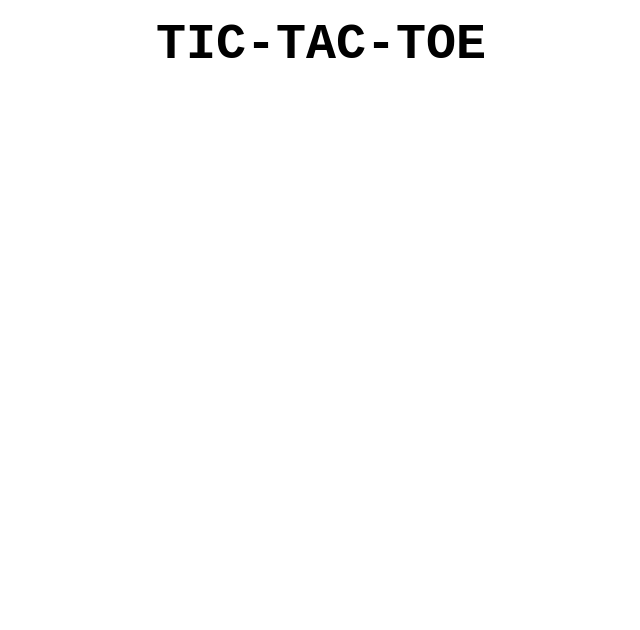
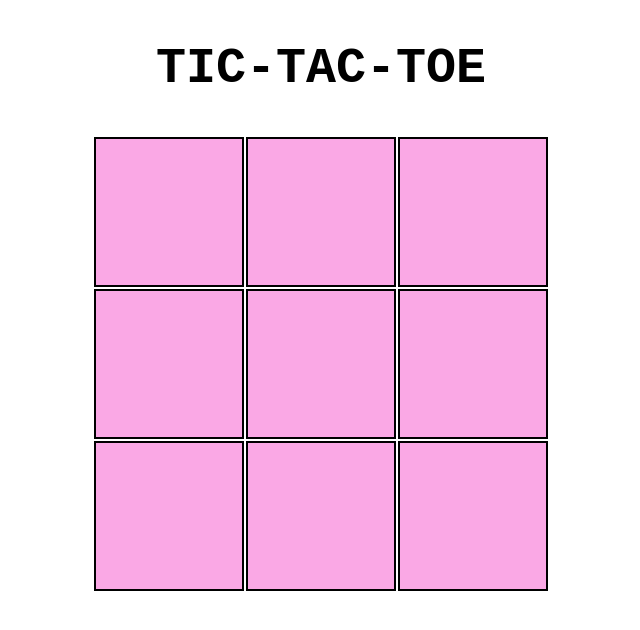
Before and after one commit to chrisjk02/tic-tac-toe, a plain HTML site: page index.html in a window 1280 px wide. Shown: the whole page, without its empty margins (319-959 px from the left). Drawn offline with Linux system fonts and the light colour scheme.

Commit message:
Adjust container classes and sizes

```diff
--- a/index.html
+++ b/index.html
@@ -10,9 +10,25 @@
 </head>
 
 <body>
-    <section class="container content-grid">
-        <div class="section-title section-margin">TIC-TAC-TOE</div>
-    </section>
+    <header class="container margin-t">
+        <div class="section-title place-center">TIC-TAC-TOE</div>
+    </header>
+
+    <main class="container margin-t">
+        <div class="board place-center">
+            <div class="board--cell" data-row="0" data-col="0"></div>
+            <div class="board--cell" data-row="0" data-col="1"></div>
+            <div class="board--cell" data-row="0" data-col="2"></div>
+
+            <div class="board--cell" data-row="1" data-col="0"></div>
+            <div class="board--cell" data-row="1" data-col="1"></div>
+            <div class="board--cell" data-row="1" data-col="2"></div>
+
+            <div class="board--cell" data-row="2" data-col="0"></div>
+            <div class="board--cell" data-row="2" data-col="1"></div>
+            <div class="board--cell" data-row="2" data-col="2"></div>
+        </div>
+    </main>
 </body>
 
 </html>
--- a/styles.css
+++ b/styles.css
@@ -1,47 +1,18 @@
-.content-grid {
-    --padding-inline: 1rem;
-    --content-max-width: 900px;
-    --breakout-max-width: 1200px;
-
-    --breakout-size: calc((var(--breakout-max-width) - var(--content-max-width)) / 2);
-
-    display: grid;
-    grid-template-columns:
-        [full-width-start] minmax(var(--padding-inline), 1fr) [breakout-start] minmax(0, var(--breakout-size)) [content-start] min(100% - (var(--padding-inline) * 2),
-            var(--content-max-width)) [content-end] minmax(0, var(--breakout-size)) [breakout-end] minmax(var(--padding-inline), 1fr) [full-width-end];
-    place-items: center;
+.container {
+    width: min(90%, 100vw);
+    margin-inline: auto;
 }
 
-.content-grid> :not(.breakout, .full-width),
-.full-width> :not(.breakout, .full-width) {
-    grid-column: content;
-}
-
-.content-grid>.breakout {
-    grid-column: breakout;
-}
-
-.content-grid>.full-width {
-    grid-column: full-width;
-
-    display: grid;
-    grid-template-columns: inherit;
-}
-
-img.full-width {
-    width: 100%;
-    max-height: 45vh;
-    object-fit: cover;
+.place-center {
+    display: flex;
+    justify-content: center;
+    align-items: center;
 }
 
 *,
 *::before,
 *::after {
     box-sizing: border-box;
-}
-
-html {
-    color-scheme: var(--color-scheme);
 }
 
 h1,
@@ -74,30 +45,21 @@ body {
     font-weight: bold;
 }
 
-.item-grid {
+.board {
     display: grid;
-    grid-template-columns: repeat(3, 1fr);
-    grid-template-rows: repeat(3, 1fr);
     place-items: center;
-
-    background-color: bisque;
-    width: 500px;
-    height: 500px;
+    grid-template-columns: repeat(3, 150px);
+    grid-template-rows: repeat(3, 150px);
+    gap: 2px;
 }
 
-.item-grid__cell {
-    border: 2px solid black;
+.board--cell {
     width: 100%;
     height: 100%;
-    font-size: 50px;
-    font-weight: bold;
-
-    display: grid;
-    place-items: center;
-    transition: background-color 300ms ease;
+    background-color: rgb(250, 168, 229);
+    border: 2px solid black;
 }
 
-.item-grid__cell:hover {
-    cursor: pointer;
-    background-color: rgb(241, 171, 85);
+.margin-t {
+    margin-top: max(5vh, 1rem);
 }
```
